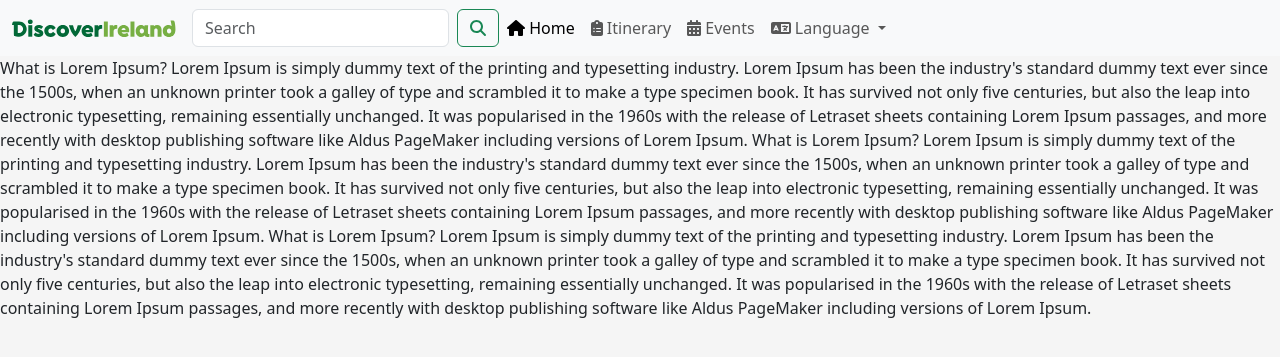
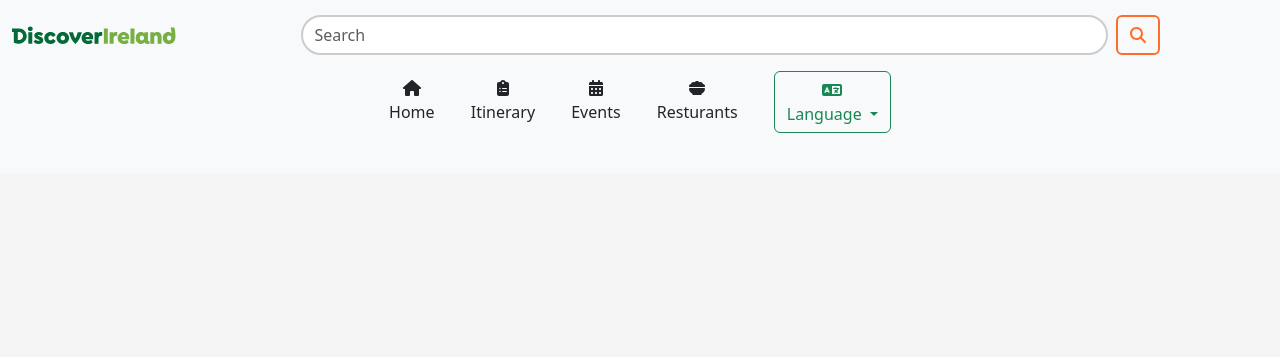
Before and after one commit to Kubzz1/SdevAssignment, a Flask app: page / in a window 1280 px wide. Shown: the top 357 px of the page. Run offline with Flask 3, Linux system fonts and the light colour scheme; some libraries are stand-ins or nearby versions.

Commit message:
Finished Navbar

```diff
--- a/C22386123/app/static/css/styles.css
+++ b/C22386123/app/static/css/styles.css
@@ -1,3 +1,41 @@
 body {
     background-color: whitesmoke;
 }
+
+
+/* Reset the navbar's default padding and margin */
+.navbar {
+    padding: 0;
+    margin: 0;
+    background-color: #f8f9fa; /* Adjust the background color as needed */
+  }
+
+  /* Style the navbar brand/logo */
+  .navbar-brand {
+    font-size: 1.5em; /* Adjust the size as needed */
+    color: green; /* Adjust the color as needed */
+  }
+
+  /* Align the search form to the center of the navbar */
+  .navbar .d-flex {
+    flex: 1;
+    justify-content: center;
+    padding-top: 15px;
+  }
+
+  /* Style the search input */
+  .navbar .form-control {
+    border: 2px solid #ccc; /* Adjust the border color and size as needed */
+    border-radius: 2rem; /* Rounded corners for the input */
+  }
+
+  /* Style the search button */
+  .navbar .btn {
+    border: 2px solid #ff6c2c; /* Adjust the border color and size as needed */
+    color: #ff6c2c; /* Adjust the color as needed */
+  }
+
+  /* Style the icons in the navbar */
+  .fa-solid {
+    margin-right: 5px; /* Adjust the space between icon and text */
+  }
--- a/C22386123/app/templates/base.html
+++ b/C22386123/app/templates/base.html
@@ -31,52 +31,52 @@
         <!-- Navigation Bar -->
         <nav class="navbar navbar-expand-lg bg-body-tertiary">
           <div class="container-fluid">
-          <a class="navbar-brand" href="#"><img class="product-item-img mx-auto d-flex rounded img-fluid mb-3 mb-lg-0" src="{{ url_for('static', filename='assets/img/' + '/logo-multi.svg') }}" alt="..." /></a>
+            <a class="navbar-brand" href="/">
+              <img class="product-item-img mx-auto d-flex rounded img-fluid mb-3 mb-lg-0" src="{{ url_for('static', filename='assets/img/' + '/logo-multi.svg') }}" alt="..." />
+            </a>
             <button class="navbar-toggler" type="button" data-bs-toggle="collapse" data-bs-target="#navbarSupportedContent" aria-controls="navbarSupportedContent" aria-expanded="false" aria-label="Toggle navigation">
               <span class="navbar-toggler-icon"></span>
             </button>
-
-          <!-- Search Bar -->
-          <form class="d-flex" role="search">
-            <input class="form-control me-2" type="search" placeholder="Search" aria-label="Search">
+            <div class="collapse navbar-collapse" id="navbarSupportedContent">
+              <form class="d-flex justify-content-center w-100" role="search">
+                <input class="form-control me-2 w-75" type="search" placeholder="Search" aria-label="Search">
                 <button class="btn btn-outline-success" type="submit"><i class="fa-solid fa-magnifying-glass"></i></button>
               </form>
-
-          <div class="collapse navbar-collapse" id="navbarSupportedContent">
-            <ul class="navbar-nav me-auto mb-2 mb-lg-0">
-              <li class="nav-item">
-                <a class="nav-link active" aria-current="page" href="#"><i class="fa-solid fa-house"></i> Home</a>
-              </li>
-              <li class="nav-item">
-                <a class="nav-link" href="#"><i class="fa-solid fa-clipboard-list"></i> Itinerary</a>
-              </li>
-              <li class="nav-item">
-                <a class="nav-link" href="#"></i><i class="fa-solid fa-calendar-days"></i> Events</a>
-              </li>
-              <li class="nav-item dropdown">
-                <a class="nav-link dropdown-toggle" href="#" role="button" data-bs-toggle="dropdown" aria-expanded="false">
-                  <i class="fa-solid fa-language"></i> Language
-                </a>
-                <ul class="dropdown-menu">
-                  <li><a class="dropdown-item" href="#">English</a></li>
-                  <li><a class="dropdown-item" href="#">German</a></li>
-                  <li><a class="dropdown-item" href="#">Italian</a></li>
-                </ul>
-              </li>
-            </ul>
-
             </div>
           </div>
         </nav>
 
+        <!-- Centered links and icons under the search bar -->
+        <div class="links text-center bg-body-tertiary ">
+          <div class="d-inline-block m-3">
+            <a class="d-block nav-link" href="#"><i class="fa-solid fa-house"></i><br> Home</a>
+          </div>
+          <div class="d-inline-block m-3">
+            <a class="d-block nav-link" href="#"><i class="fa-solid fa-clipboard-list"></i><br> Itinerary</a>
+          </div>
+          <div class="d-inline-block m-3">
+            <a class="d-block nav-link" href="#"><i class="fa-solid fa-calendar-days"></i><br> Events</a>
+          </div>
+          <div class="d-inline-block m-3">
+            <a class="d-block nav-link" href="#"><i class="fa-solid fa-bowl-food"></i><br> Resturants</a>
+          </div>
+          <div class="d-inline-block m-3">
+            <button class="btn btn-outline-success dropdown-toggle mb-4" type="button" data-bs-toggle="dropdown" aria-expanded="false">
+              <i class="fa-solid fa-language"></i><br> Language
+            </button>
+            <ul class="dropdown-menu">
+              <li><a class="dropdown-item" href="/">English</a></li>
+              <li><a class="dropdown-item" href="#">German</a></li>
+              <li><a class="dropdown-item" href="#">Italian</a></li>
+            </ul>
+          </div>
+        </div>
+
+        <!-- Navigation to Links -->
+        {% block navigation %}
+        {% endblock %}
   <!-- Bootstrap JS Bundle with Popper -->
   <script src="https://cdn.jsdelivr.net/npm/bootstrap@5.3.3/dist/js/bootstrap.bundle.min.js" integrity="sha384-YvpcrYf0tY3lHB60NNkmXc5s9fDVZLESaAA55NDzOxhy9GkcIdslK1eN7N6jIeHz" crossorigin="anonymous"></script>
 
-
-    <p id="text">
-      What is Lorem Ipsum? Lorem Ipsum is simply dummy text of the printing and typesetting industry. Lorem Ipsum has been the industry's standard dummy text ever since the 1500s, when an unknown printer took a galley of type and scrambled it to make a type specimen book. It has survived not only five centuries, but also the leap into electronic typesetting, remaining essentially unchanged. It was popularised in the 1960s with the release of Letraset sheets containing Lorem Ipsum passages, and more recently with desktop publishing software like Aldus PageMaker including versions of Lorem Ipsum.
-      What is Lorem Ipsum? Lorem Ipsum is simply dummy text of the printing and typesetting industry. Lorem Ipsum has been the industry's standard dummy text ever since the 1500s, when an unknown printer took a galley of type and scrambled it to make a type specimen book. It has survived not only five centuries, but also the leap into electronic typesetting, remaining essentially unchanged. It was popularised in the 1960s with the release of Letraset sheets containing Lorem Ipsum passages, and more recently with desktop publishing software like Aldus PageMaker including versions of Lorem Ipsum.
-      What is Lorem Ipsum? Lorem Ipsum is simply dummy text of the printing and typesetting industry. Lorem Ipsum has been the industry's standard dummy text ever since the 1500s, when an unknown printer took a galley of type and scrambled it to make a type specimen book. It has survived not only five centuries, but also the leap into electronic typesetting, remaining essentially unchanged. It was popularised in the 1960s with the release of Letraset sheets containing Lorem Ipsum passages, and more recently with desktop publishing software like Aldus PageMaker including versions of Lorem Ipsum.
-    </p>
   </body>
 </html>
--- a/C22386123/app/templates/index.html
+++ b/C22386123/app/templates/index.html
@@ -1,2 +1,25 @@
 <!-- Index.html -->
 {% extends 'base.html' %}
+
+<!-- Carousel -->
+<div id="carouselExample" class="carousel slide">
+    <div class="carousel-inner">
+      <div class="carousel-item active">
+        <img src="..." class="d-block w-100" alt="...">
+      </div>
+      <div class="carousel-item">
+        <img src="..." class="d-block w-100" alt="...">
+      </div>
+      <div class="carousel-item">
+        <img src="..." class="d-block w-100" alt="...">
+      </div>
+    </div>
+    <button class="carousel-control-prev" type="button" data-bs-target="#carouselExample" data-bs-slide="prev">
+      <span class="carousel-control-prev-icon" aria-hidden="true"></span>
+      <span class="visually-hidden">Previous</span>
+    </button>
+    <button class="carousel-control-next" type="button" data-bs-target="#carouselExample" data-bs-slide="next">
+      <span class="carousel-control-next-icon" aria-hidden="true"></span>
+      <span class="visually-hidden">Next</span>
+    </button>
+  </div>
```
Lines whose indentation alone changed are shown as unchanged.
